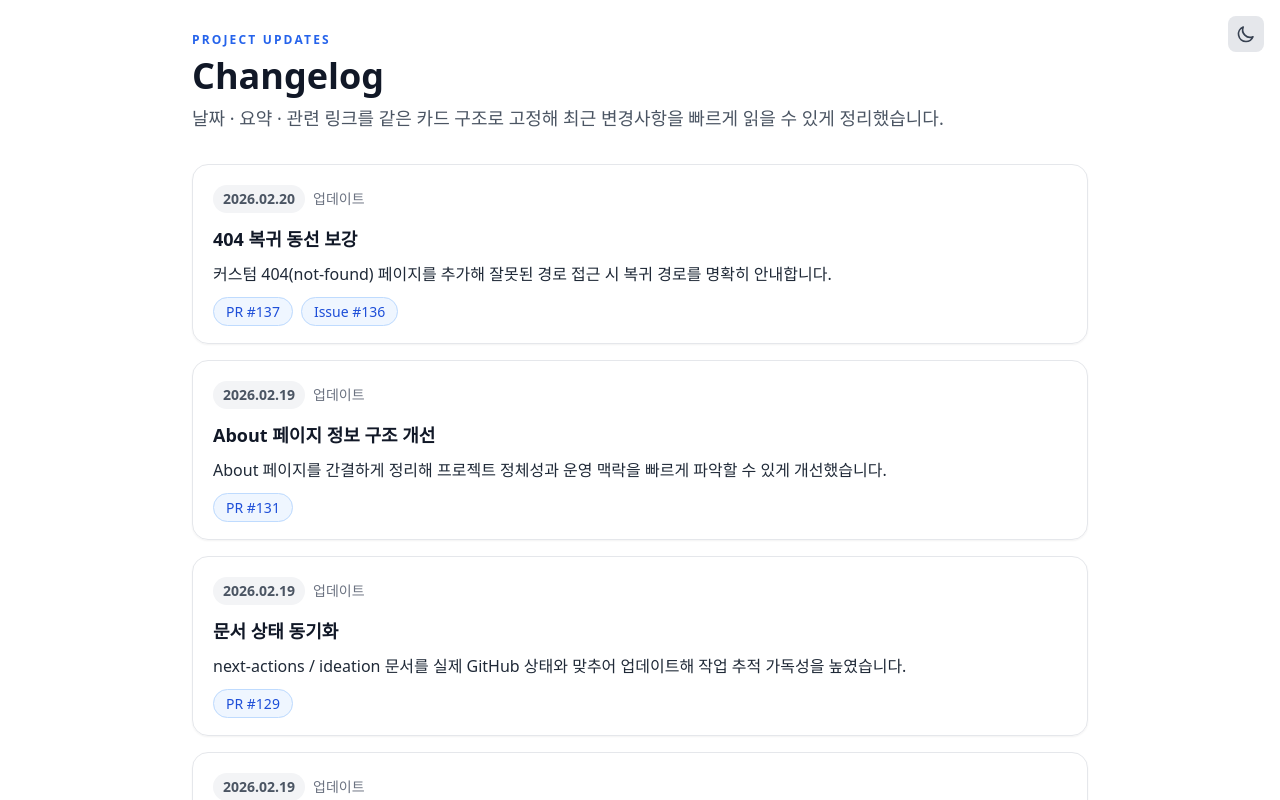
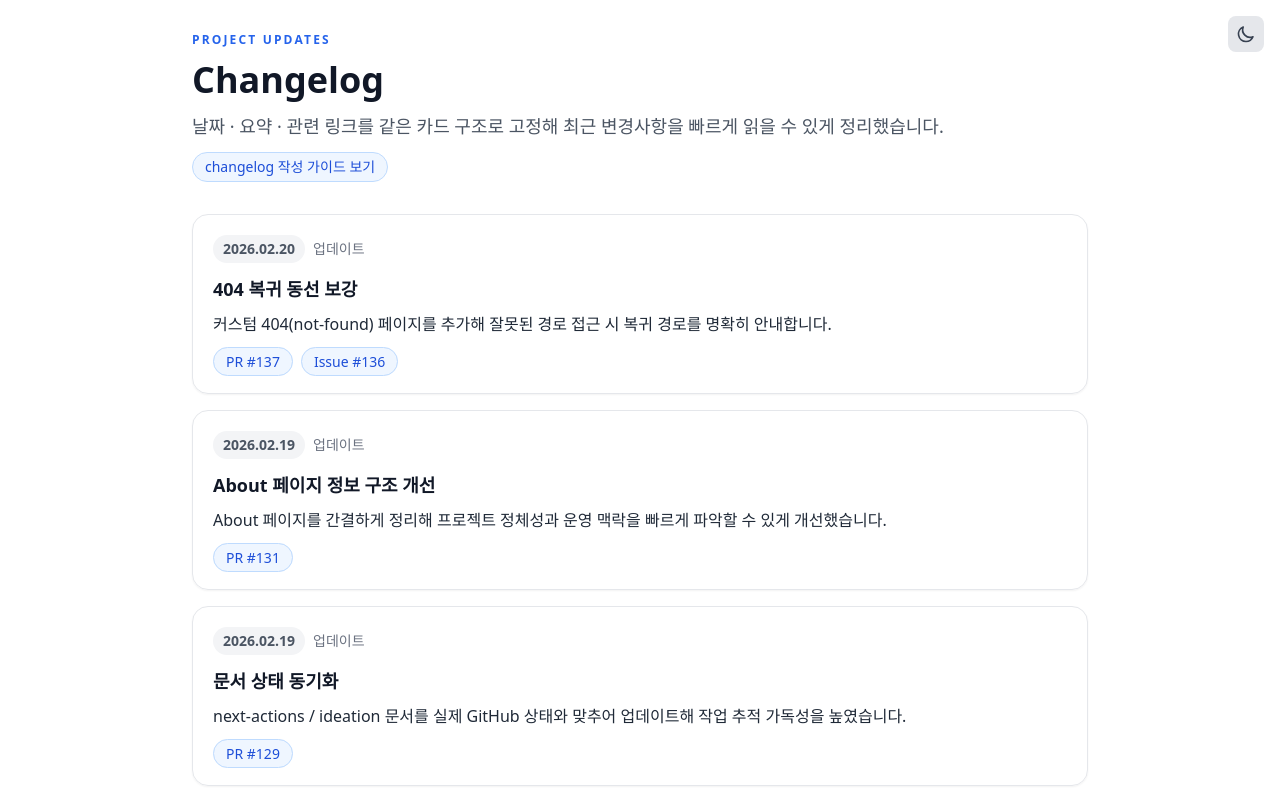
Before and after one commit to higgs-jung/tf-prd-lab, a Next.js app: page /changelog in a window 1280 px wide. Shown: the top 800 px of the page. Built offline with nearby package versions, Linux system fonts and the light colour scheme.

Commit message:
docs: add changelog entry guide CTA on /changelog

```diff
--- a/app/changelog/page.tsx
+++ b/app/changelog/page.tsx
@@ -76,11 +76,21 @@ export default function ChangelogPage() {
   return (
     <main className="min-h-screen p-8">
       <div className="mx-auto max-w-4xl space-y-8">
-        <header className="space-y-2">
+        <header className="space-y-3">
           <p className="text-xs font-semibold uppercase tracking-[0.18em] text-blue-600 dark:text-blue-300">Project updates</p>
           <h1 className="text-4xl font-bold">Changelog</h1>
           <p className="text-lg text-gray-600 dark:text-gray-400">
             날짜 · 요약 · 관련 링크를 같은 카드 구조로 고정해 최근 변경사항을 빠르게 읽을 수 있게 정리했습니다.
+          </p>
+          <p>
+            <a
+              href="https://github.com/higgs-jung/tf-prd-lab/blob/main/docs/changelog-entry-guide.md"
+              target="_blank"
+              rel="noopener noreferrer"
+              className="inline-flex items-center rounded-full border border-blue-200 bg-blue-50 px-3 py-1 text-sm font-medium text-blue-700 transition hover:bg-blue-100 dark:border-blue-800 dark:bg-blue-900/30 dark:text-blue-300 dark:hover:bg-blue-900/50"
+            >
+              changelog 작성 가이드 보기
+            </a>
           </p>
         </header>
 
```
